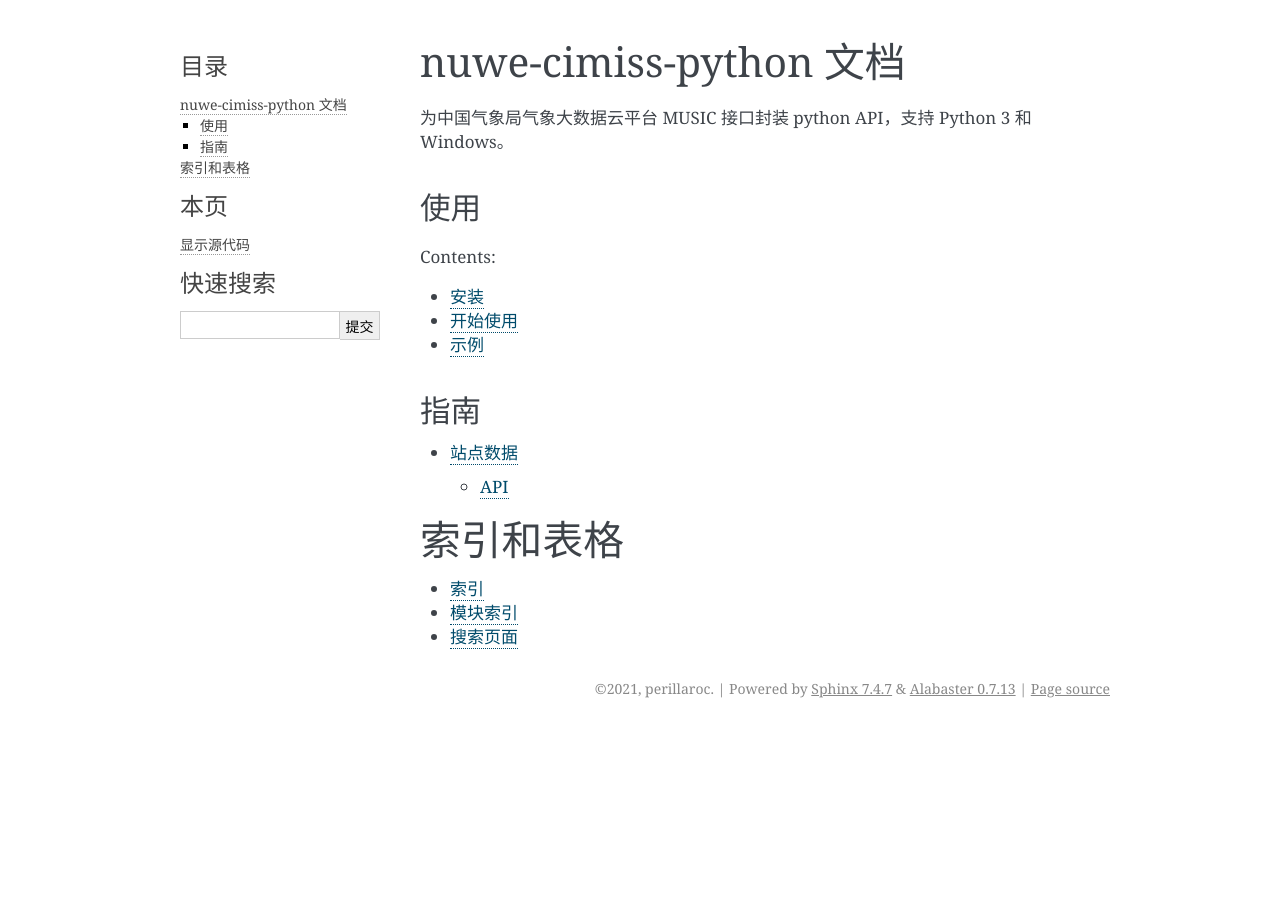
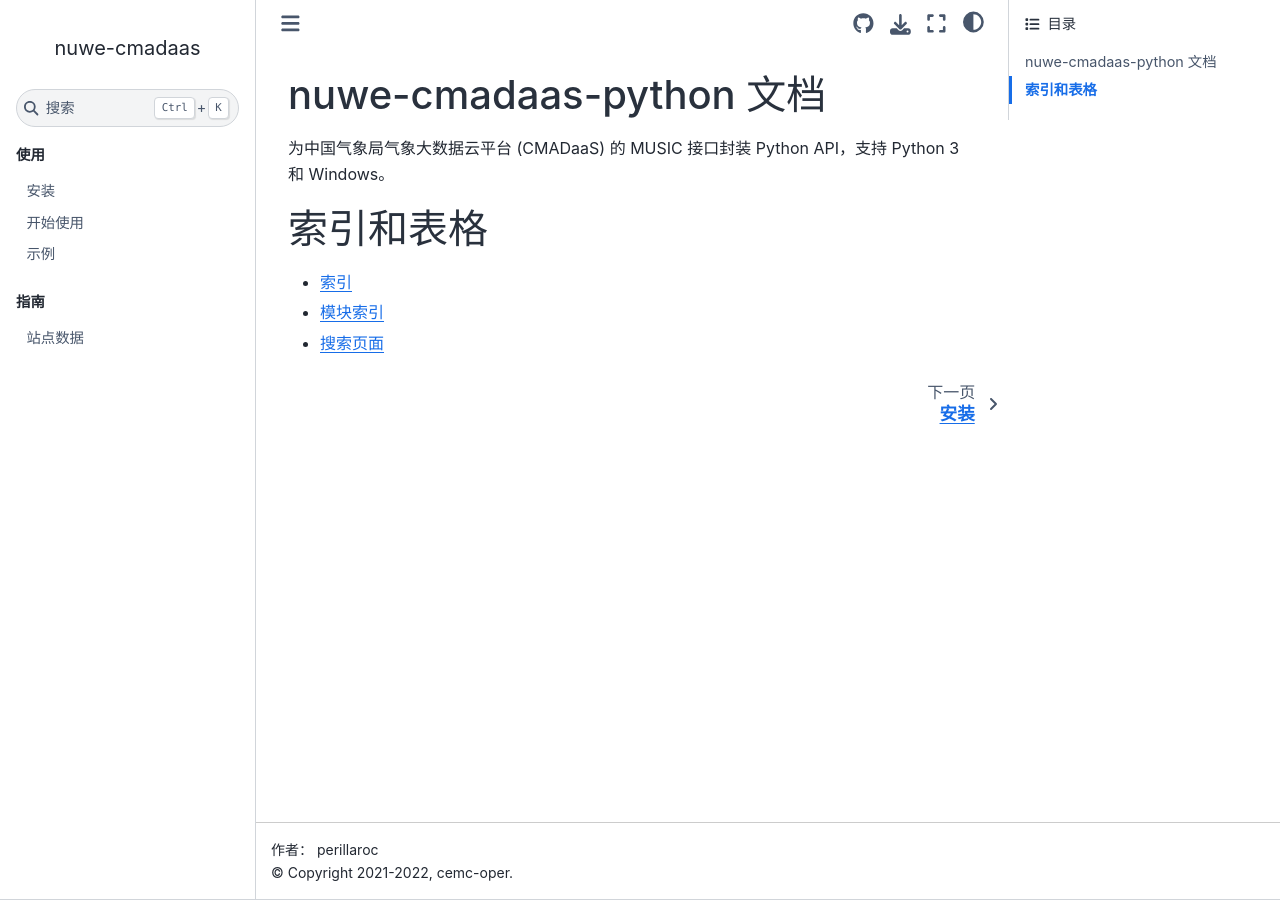
Before and after one commit to perillaroc/nuwe-cmadaas-python, a Sphinx documentation site: the page built from docs/source/index.rst, in a window 1280 px wide. Built offline with Sphinx 7.4.7 and the Sphinx Book theme 1.1.4, drawn with Linux system fonts in a browser that asks for light colours.

Commit message:
:memo: change theme to sphinx_book_theme. fix error in quickstart. update some docs.

```diff
--- a/docs/source/conf.py
+++ b/docs/source/conf.py
@@ -18,7 +18,7 @@ import os
 # -- Project information -----------------------------------------------------
 
 project = 'nuwe-cmadaas-python'
-copyright = '2021, perillaroc'
+copyright = '2021-2022, cemc-oper'
 author = 'perillaroc'
 
 
@@ -28,10 +28,12 @@ author = 'perillaroc'
 # extensions coming with Sphinx (named 'sphinx.ext.*') or your custom
 # ones.
 extensions = [
+    'IPython.sphinxext.ipython_console_highlighting',
+    'IPython.sphinxext.ipython_directive',
+
+    'sphinx.ext.napoleon',
     'sphinx.ext.autodoc',
-    'sphinx.ext.napoleon',
-    'IPython.sphinxext.ipython_console_highlighting',
-    'IPython.sphinxext.ipython_directive'
+    'sphinx_autodoc_typehints',
 ]
 
 # Add any paths that contain templates here, relative to this directory.
@@ -55,7 +57,15 @@ exclude_patterns = []
 # The theme to use for HTML and HTML Help pages.  See the documentation for
 # a list of builtin themes.
 #
-html_theme = 'alabaster'
+# html_theme = 'alabaster'
+html_theme = 'sphinx_book_theme'
+
+html_theme_options = {
+    "repository_url": "https://github.com/perillaroc/nuwe-cmadaas-python",
+    "use_repository_button": True,
+    "home_page_in_toc": False,
+}
+html_title = "nuwe-cmadaas"
 
 # Add any paths that contain custom static files (such as style sheets) here,
 # relative to this directory. They are copied after the builtin static files,
--- a/docs/source/guide/station.rst
+++ b/docs/source/guide/station.rst
@@ -2,7 +2,9 @@
 站点数据
 **********
 
-``retrieve_obs_station`` 函数用于获取地面站点观测数据。
+.. currentmodule:: nuwe_cmadaas.obs
+
+:py:class:`retrieve_obs_station` 函数用于获取地面站点观测数据。
 
 
 .. code-block:: python
--- a/docs/source/index.rst
+++ b/docs/source/index.rst
@@ -1,29 +1,28 @@
-.. nuwe-cimiss-python-doc documentation master file, created by
+.. nuwe-cmadaas-python documentation master file, created by
    sphinx-quickstart on Wed Mar 31 15:51:42 2021.
    You can adapt this file completely to your liking, but it should at least
    contain the root `toctree` directive.
 
-nuwe-cimiss-python 文档
+nuwe-cmadaas-python 文档
 ==================================================
 
-为中国气象局气象大数据云平台 MUSIC 接口封装 python API，支持 Python 3 和 Windows。
+为中国气象局气象大数据云平台 (CMADaaS) 的 MUSIC 接口封装 Python API，支持 Python 3 和 Windows。
 
-使用
-----
 
 .. toctree::
    :maxdepth: 2
-   :caption: Contents:
+   :hidden:
+   :caption: 使用
 
    usage/installation
    usage/quickstart
    usage/example
 
-指南
-----
 
 .. toctree::
    :maxdepth: 2
+   :hidden:
+   :caption: 指南
 
    guide/station
 
```
Also changed, not shown: other parts of docs/source/guide/station.rst (+1 -1 lines), docs/source/usage/quickstart.rst (+6 -6 lines).
